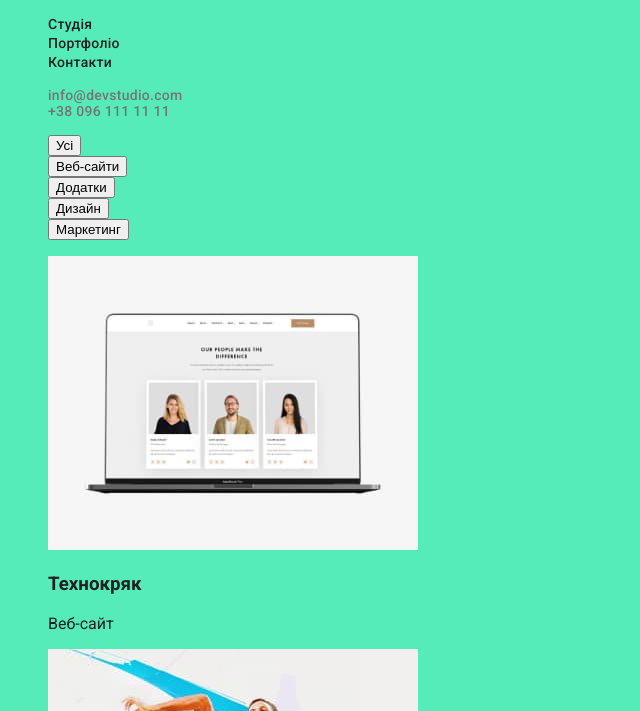
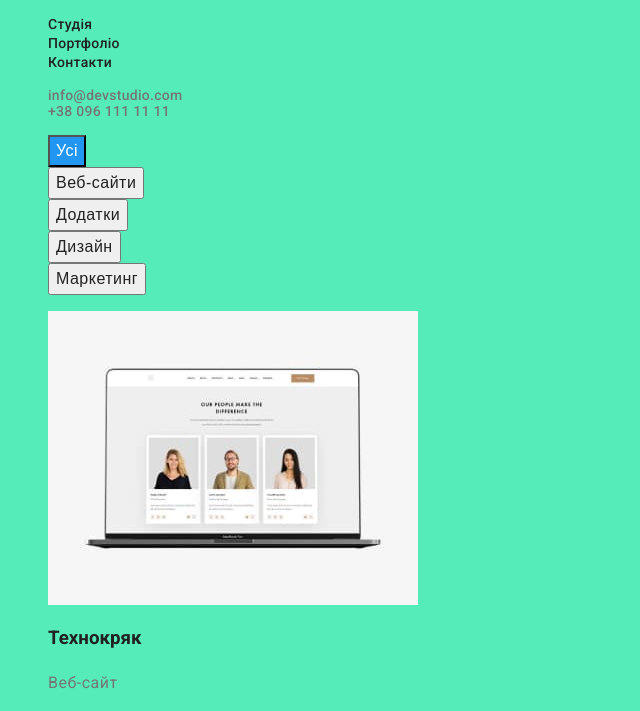
Before and after one commit to DworenDP/goit-markup-hw-02, a plain HTML site: page portfolio.html in a window 1280 px wide. Both pictures are taken after a click on the button "Усі". Shown: the part 41-752 px from the top of the page, without its empty margins (0-640 px from the left). Drawn offline with Linux system fonts and the light colour scheme.

Commit message:
add portfolio css

```diff
--- a/styles/styles.css
+++ b/styles/styles.css
@@ -4,7 +4,6 @@
 /* accent color: #2196F3; */
 /* second accent color: #000000; */
 /* main button color: #F5F4FA; */
-
 
 :root {
     --main-text-color: #212121;
@@ -13,8 +12,7 @@
     --accent-color: #2196f3;
     --second-accent-color: #000000;
     --second-logo-color: #ffffff;
-    --button-color: #F5F4FA;
-
+    --button-color: #f5f4fa;
 }
 
 body {
@@ -195,3 +193,36 @@ ul {
     letter-spacing: 0.03em;
     color: rgba(255, 255, 255, 0.6);
 }
+
+/* Portfolio  */
+
+.portfolio-btn {
+    font-weight: 500;
+    font-size: 16px;
+    line-height: 1.62;
+    text-align: center;
+    letter-spacing: 0.03em;
+    color: var(--main-text-color);
+}
+
+.portfolio-btn:hover,
+.portfolio-btn:focus {
+    color: var(--second-logo-color);
+    background-color: var(--accent-color);
+}
+
+.portfolio-title {
+    font-weight: 700;
+    font-size: 18px;
+    line-height: 2;
+    letter-spacing: 0.06em;
+    color: var(--main-text-color);
+}
+
+.portfolio-type {
+    font-weight: 400;
+    font-size: 16px;
+    line-height: 1.88;
+    letter-spacing: 0.03em;
+    color: var(--second-text-color);
+}
```
